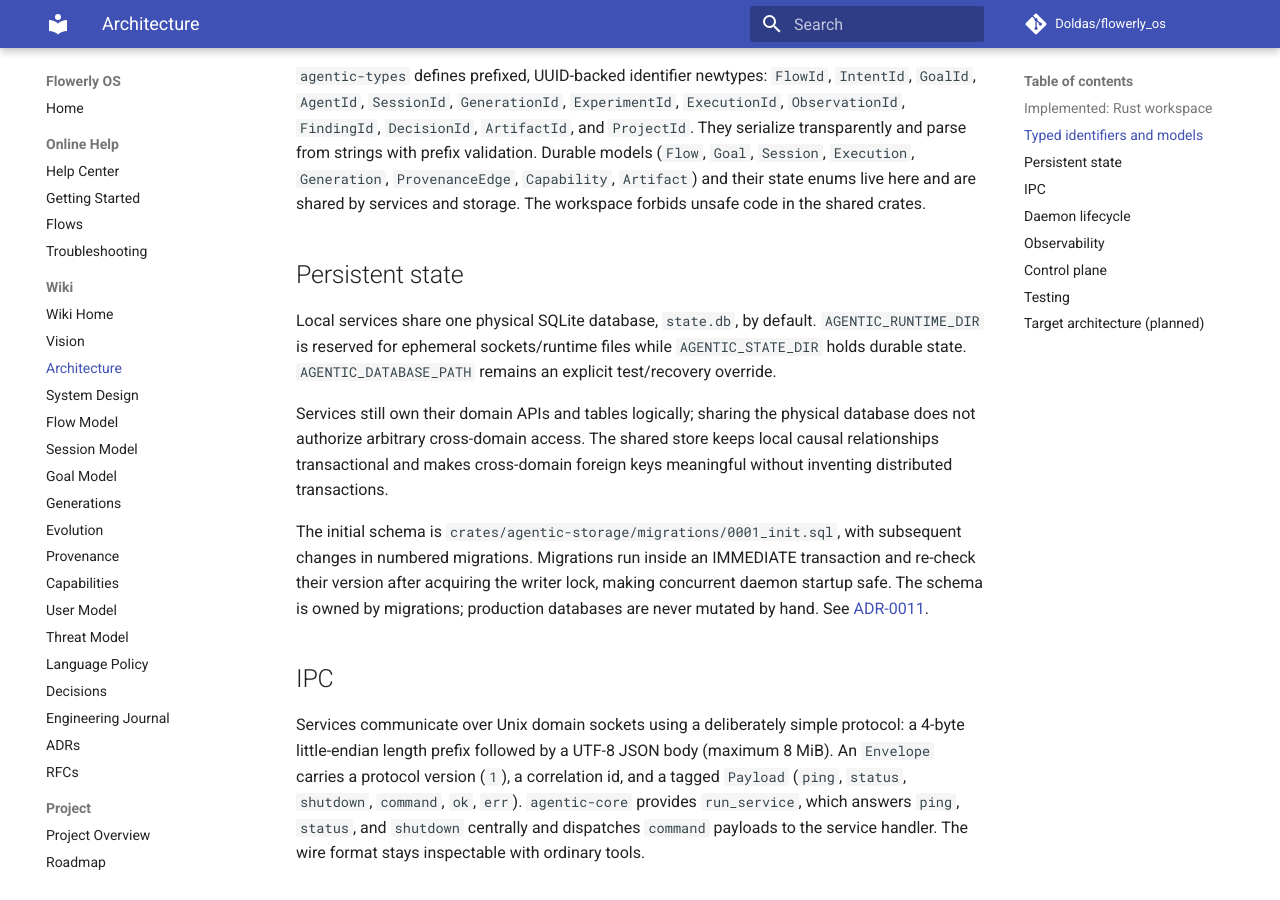
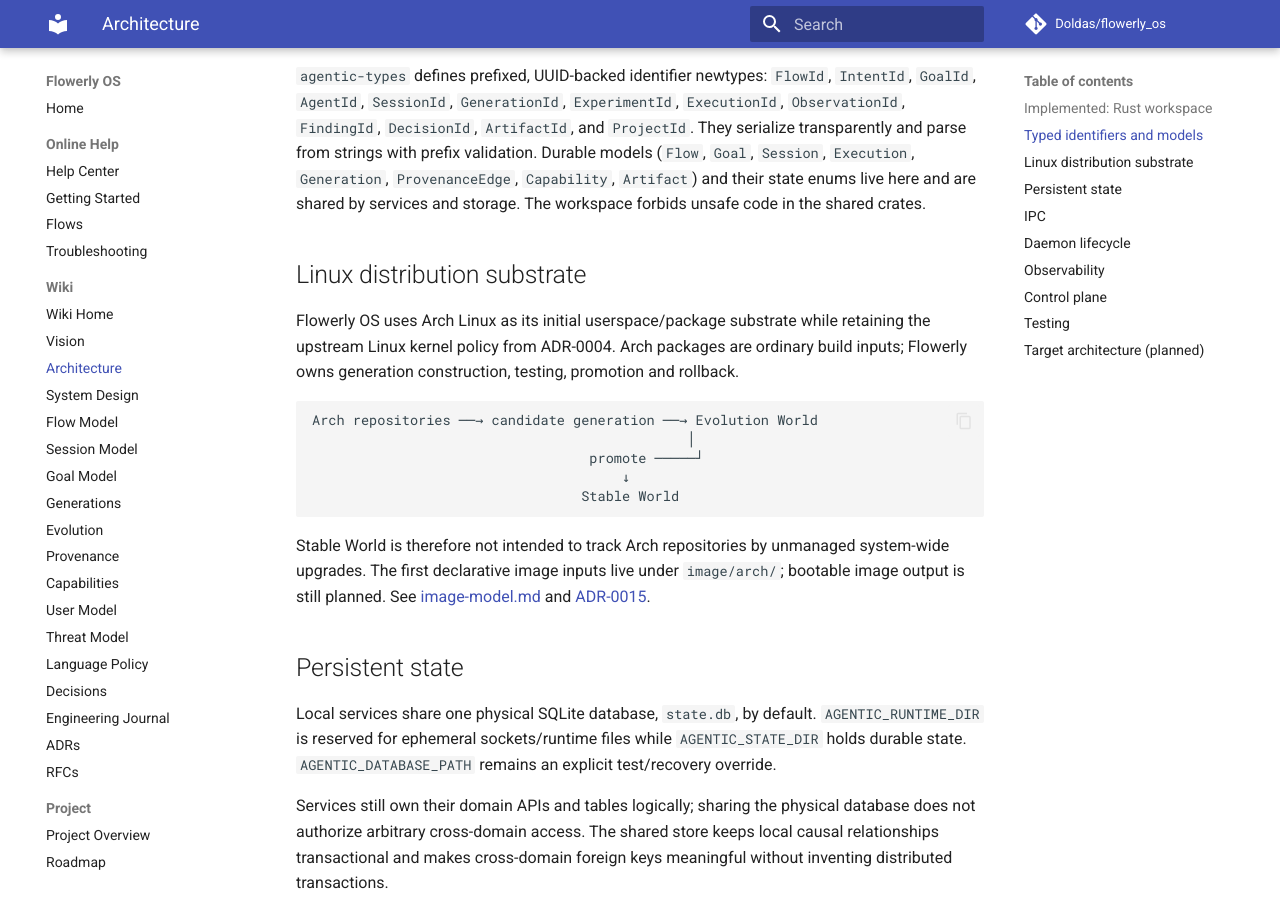
Before and after one commit to Doldas/flowerly_os, an MkDocs documentation site: the page built from docs/architecture.md, in a window 1280 px wide and 900 px high, scrolled down 829 px. Built offline with MkDocs 1.6.1 and Material for MkDocs 9.7.7, drawn with Linux system fonts in a browser that asks for light colours; comment, search, counter and statistics services are not loaded.

Commit message:
docs(architecture): add Arch userspace substrate

````diff
--- a/docs/architecture.md
+++ b/docs/architecture.md
@@ -41,6 +41,27 @@
 `Generation`, `ProvenanceEdge`, `Capability`, `Artifact`) and their state enums
 live here and are shared by services and storage. The workspace forbids unsafe
 code in the shared crates.
+
+## Linux distribution substrate
+
+Flowerly OS uses Arch Linux as its initial userspace/package substrate while
+retaining the upstream Linux kernel policy from ADR-0004. Arch packages are
+ordinary build inputs; Flowerly owns generation construction, testing,
+promotion and rollback.
+
+```text
+Arch repositories ──→ candidate generation ──→ Evolution World
+                                              │
+                                  promote ─────┘
+                                      ↓
+                                 Stable World
+```
+
+Stable World is therefore not intended to track Arch repositories by unmanaged
+system-wide upgrades. The first declarative image inputs live under
+`image/arch/`; bootable image output is still planned. See
+[image-model.md](image-model.md) and
+[ADR-0015](adr/0015-arch-linux-userspace-substrate.md).
 
 ## Persistent state
 
````
